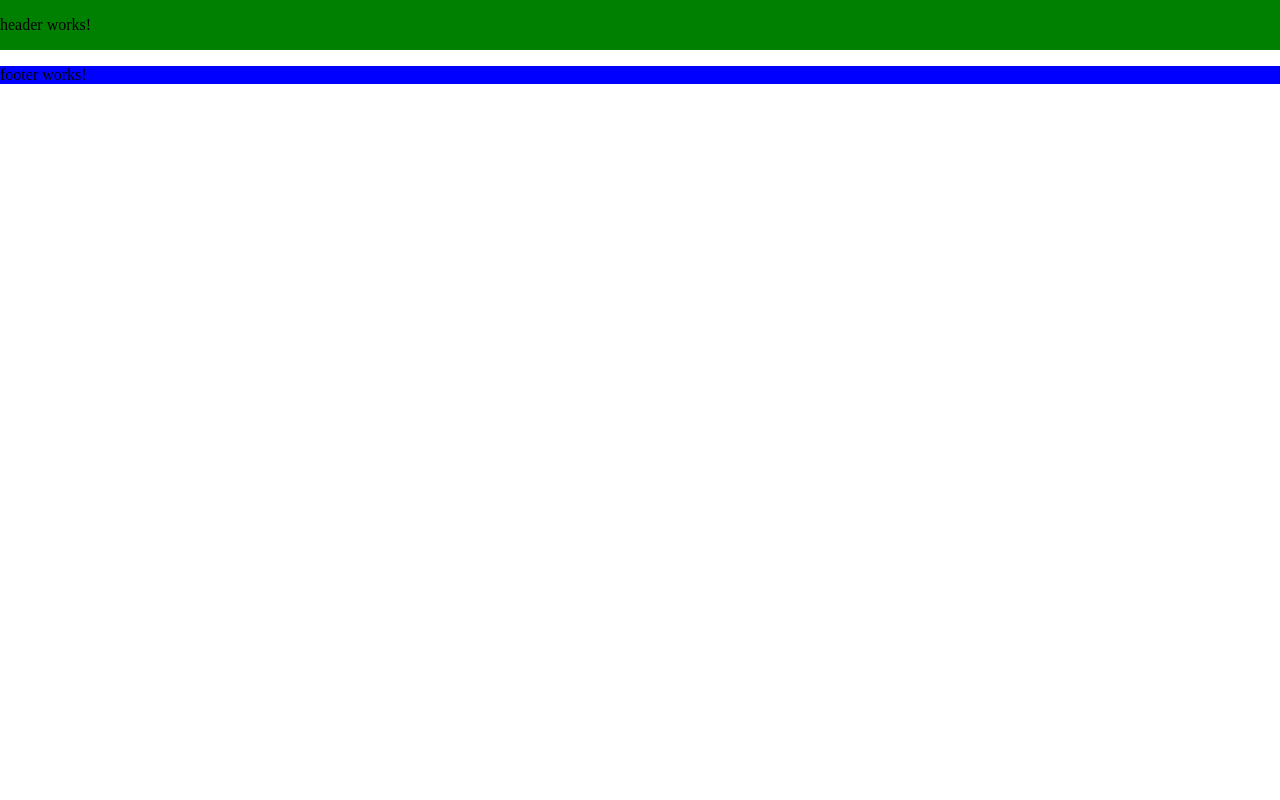
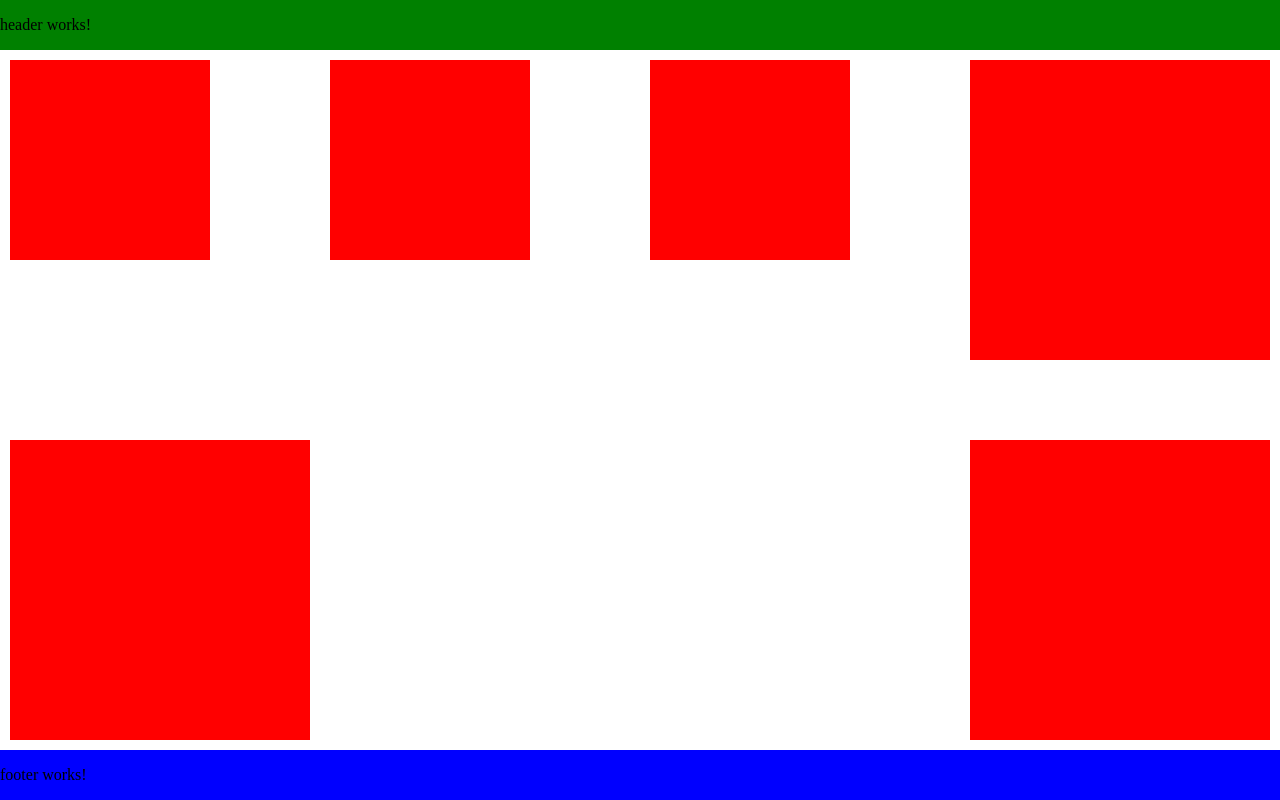
Before and after one commit to EdisonChen00001/CMPS, an Angular app: page / in a window 1280 px wide. Built offline with nearby package versions, Linux system fonts and the light colour scheme.

Commit message:
fix space wrap layout

```diff
--- a/src/app/app.component.html
+++ b/src/app/app.component.html
@@ -3,9 +3,15 @@
     <app-header></app-header>
   </header>
   <main>
+    <div></div>
+    <div></div>
+    <div></div>
+    <div class="box"></div>
+    <div class="box"></div>
+    <div class="box"></div>
+  </main>
     <footer>
       <app-footer>
       </app-footer>
     </footer>
-  </main>
 </div>
--- a/src/styles.css
+++ b/src/styles.css
@@ -11,6 +11,12 @@
 }
 main{
     flex:1;
+    display: flex;
+    flex-direction: row;
+    flex-wrap: wrap;
+    justify-content: space-between;
+    align-content: space-between;
+    align-items:space-between;
 }
 
 header{
@@ -20,3 +26,13 @@
 footer{
     background-color: blue;
 }
+main div{
+    width: 200px;
+    height: 200px;
+    background-color: red;
+    margin: 10px;
+}
+.box{
+    width: 300px;
+    height: 300px;
+}
```
